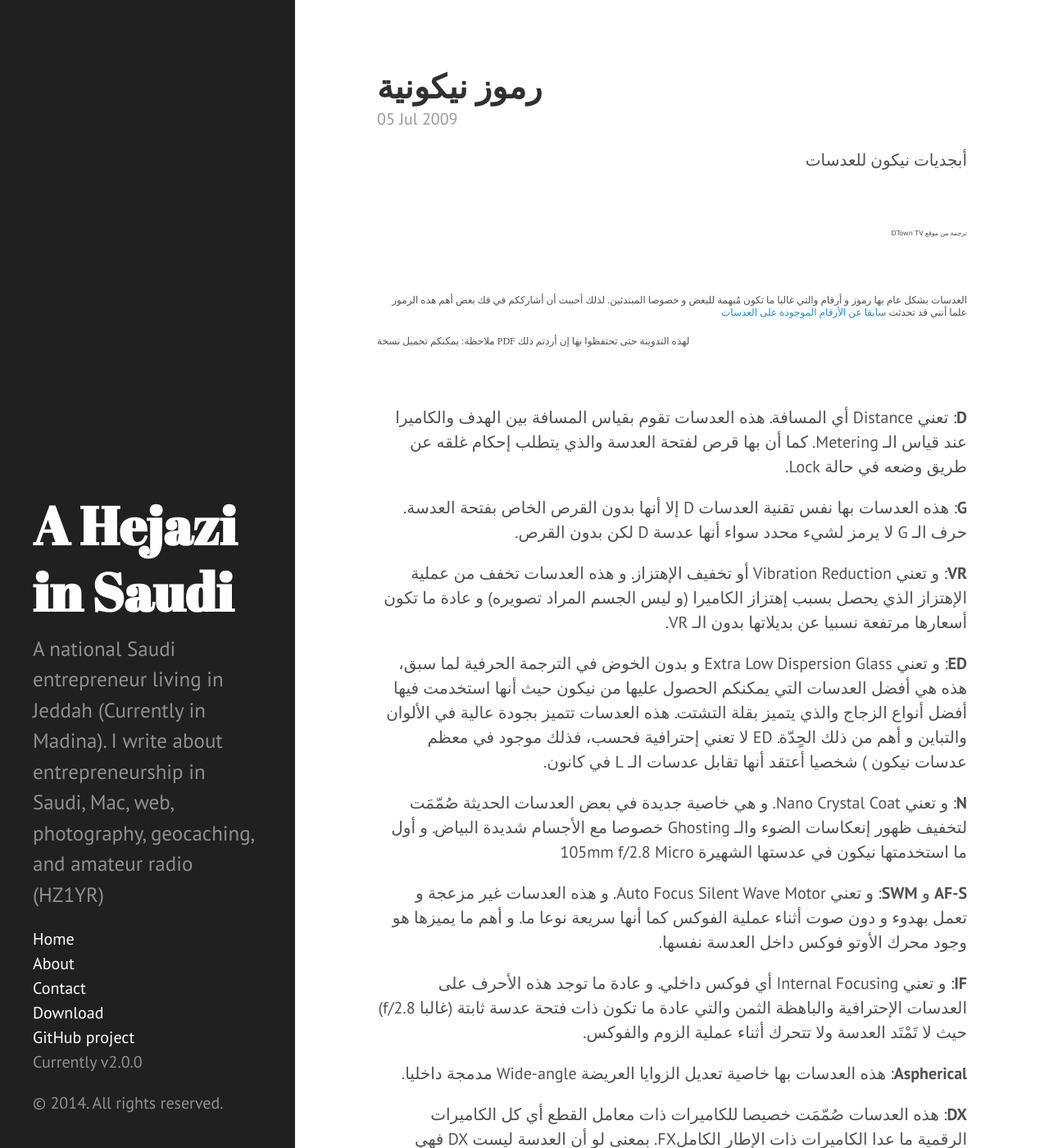
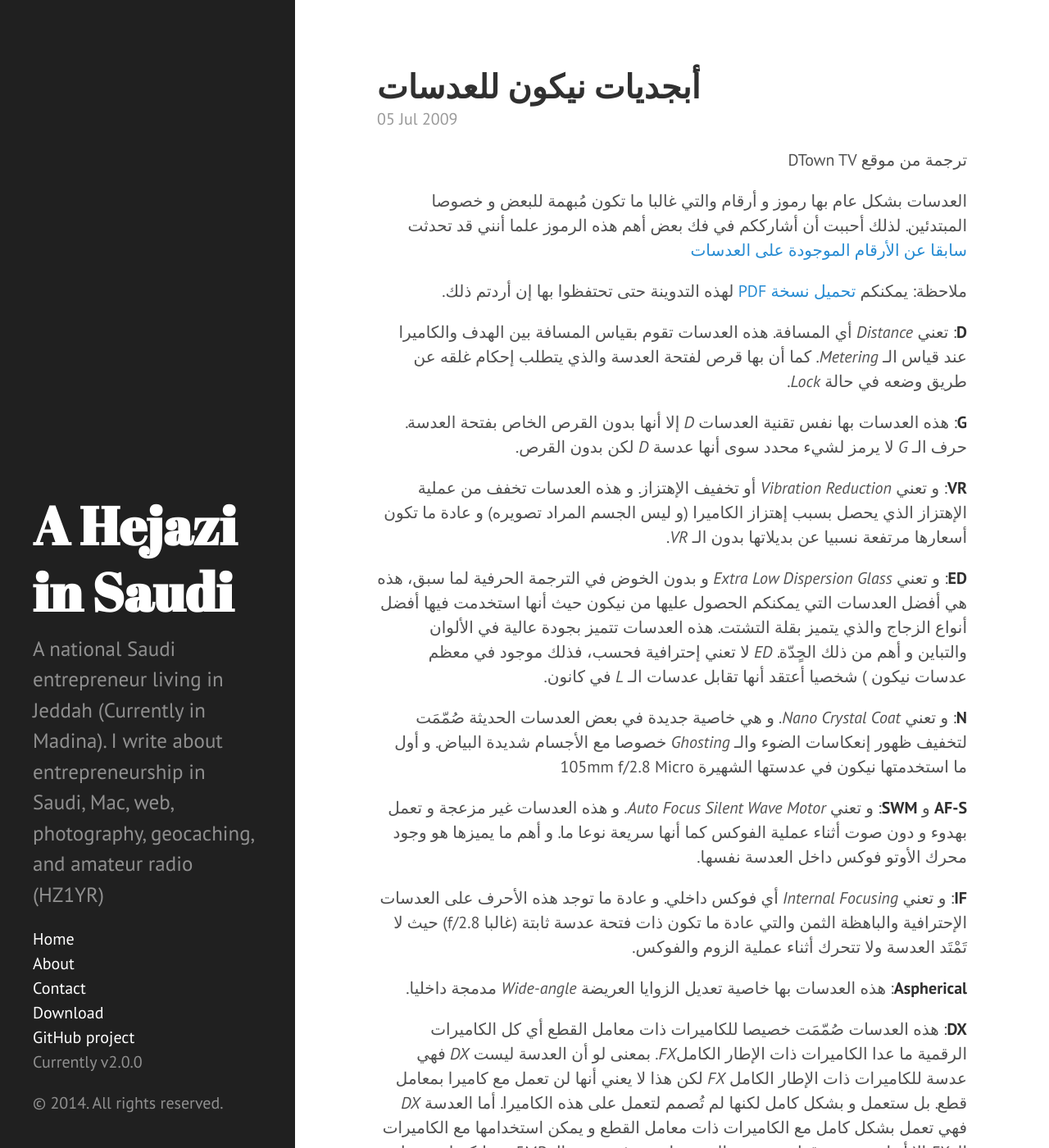
Before and after one commit to yraffah/yraffah.github.io, a Jekyll site: the page built from _posts/2009-07-05-nikon-nikkor-lens-acronym-guide.md, in a window 1280 px wide and 1400 px high. Shown: the whole window at 82% size. Built offline with Jekyll 4.4.1, drawn with Linux system fonts in a browser that asks for light colours; comment, search, counter and statistics services are not loaded; some of the changed text lies outside the part shown.

Commit message:
Added the redirect gem to _config.yml Fixed the two posts of photography and lenses Added a new PDF file

```diff
--- a/_config.yml
+++ b/_config.yml
@@ -16,6 +16,9 @@ author:
   name: "Yousef Raffa"
   email: "YRaffah@gmail.com"
   url: https://twitter.com/yraffah
+
+gems:
+  - jekyll-redirect-from
 
 # Custom vars
 version:          2.0.0
--- a/_posts/2009-07-05-nikon-nikkor-lens-acronym-guide.md
+++ b/_posts/2009-07-05-nikon-nikkor-lens-acronym-guide.md
@@ -1,24 +1,33 @@
 ---
 layout: post
-title: !binary |-
-  INix2YXZiNiyINmG2YrZg9mI2YbZitip
+title: أبجديات نيكون للعدسات
 created: 1246785342
+category: photography
+tags: [nikon, lenses]
+sitemap:
+  lastmod: 2014-06-07
+  priority: 0.7
+  changefreq: monthly
+  exclude: 'no'
 ---
-<p style="direction: rtl; text-align: right;"><span style="font-family: 'Geeza Pro';">أبجديات نيكون للعدسات</span></p><br />
-<p dir="rtl" style="text-align: right; font: 8.0px Geeza Pro">ترجمة من موقع <span style="font: 8.0px Verdana">DTown TV</span></p>
-<p></p> <br />
-<p dir="rtl" style="text-align: right; font: 12.0px Geeza Pro">العدسات بشكل عام بها رموز و أرقام والتي غالبا ما تكون مُبهمة للبعض و خصوصا المبتدئين. لذلك أحببت أن أشارككم في فك بعض أهم هذه الرموز علما أنني قد تحدثت <a href="http://yousef.raffah.com/node/154">سابقا عن الأرقام الموجودة على العدسات</a></p>
-<p style="font: 12.0px Geeza Pro; min-height: 15.0px">ملاحظة: يمكنكم تحميل نسخة PDF لهذه التدوينة حتى تحتفظوا بها إن أردتم ذلك<br /></p>
-<p></p> <br />
-<p dir="rtl" style="text-align: right;"><b>D</b>: تعني Distance أي المسافة. هذه العدسات تقوم بقياس المسافة بين الهدف والكاميرا عند قياس الـ Metering. كما أن بها قرص لفتحة العدسة والذي يتطلب إحكام غلقه عن طريق وضعه في حالة Lock.</p>
+
+<p style="direction:rtl;">ترجمة من موقع DTown TV</p>
+
+<p style="direction:rtl;">العدسات بشكل عام بها رموز و أرقام والتي غالبا ما تكون مُبهمة للبعض و خصوصا المبتدئين. لذلك أحببت أن أشارككم في فك بعض أهم هذه الرموز علما أنني قد تحدثت <a href="{{% post_url 2007-04-16-types-of-lenses %}}">سابقا عن الأرقام الموجودة على العدسات</a></p>
+
+<p style="direction:rtl;">ملاحظة: يمكنكم <a href="{{ base.url }}/assets/files/Nikon-nikkor-lens-acronym-guide.pdf">تحميل نسخة PDF</a> لهذه التدوينة حتى تحتفظوا بها إن أردتم ذلك.</p>
+
+<p style="direction:rtl;"><strong>D</strong>: تعني <em>Distance</em> أي المسافة. هذه العدسات تقوم بقياس المسافة بين الهدف والكاميرا عند قياس الـ <em>Metering</em>. كما أن بها قرص لفتحة العدسة والذي يتطلب إحكام غلقه عن طريق وضعه في حالة <em>Lock</em>.</p>
 <!--break-->
-<p dir="rtl" style="text-align: right;"><b>G</b>: هذه العدسات بها نفس تقنية العدسات D إلا أنها بدون القرص الخاص بفتحة العدسة. حرف الـ G لا يرمز لشيء محدد سواء أنها عدسة D لكن بدون القرص.</p>
-<p dir="rtl" style="text-align: right;"><b>VR</b>: و تعني Vibration Reduction أو تخفيف الإهتزاز. و هذه العدسات تخفف من عملية الإهتزاز الذي يحصل بسبب إهتزاز الكاميرا (و ليس الجسم المراد تصويره) و عادة ما تكون أسعارها مرتفعة نسبيا عن بديلاتها بدون الـ VR.</p>
-<p dir="rtl" style="text-align: right;"><b>ED</b>: و تعني Extra Low Dispersion Glass و بدون الخوض في الترجمة الحرفية لما سبق، هذه هي أفضل العدسات التي يمكنكم الحصول عليها من نيكون حيث أنها استخدمت فيها أفضل أنواع الزجاج والذي يتميز بقلة التشتت. هذه العدسات تتميز بجودة عالية في الألوان والتباين و أهم من ذلك الحٍدّة. ED لا تعني إحترافية فحسب، فذلك موجود في معظم عدسات نيكون ) شخصيا أعتقد أنها تقابل عدسات الـ L في كانون.</p>
-<p dir="rtl" style="text-align: right;"><b>N</b>: و تعني Nano Crystal Coat. و هي خاصية جديدة في بعض العدسات الحديثة صُمّمَت لتخفيف ظهور إنعكاسات الضوء والـ Ghosting خصوصا مع الأجسام شديدة البياض. و أول ما استخدمتها نيكون في عدستها الشهيرة 105mm f/2.8 Micro</p>
-<p dir="rtl" style="text-align: right;"><b>AF-S</b> و <b>SWM</b>: و تعني Auto Focus Silent Wave Motor. و هذه العدسات غير مزعجة و تعمل بهدوء و دون صوت أثناء عملية الفوكس كما أنها سريعة نوعا ما. و أهم ما يميزها هو وجود محرك الأوتو فوكس داخل العدسة نفسها.</p>
-<p dir="rtl" style="text-align: right;"><b>IF</b>: و تعني Internal Focusing أي فوكس داخلي. و عادة ما توجد هذه الأحرف على العدسات الإحترافية والباهظة الثمن والتي عادة ما تكون ذات فتحة عدسة ثابتة (غالبا f/2.8) حيث لا تَمْتَد العدسة ولا تتحرك أثناء عملية الزوم والفوكس.</p>
-<p dir="rtl" style="text-align: right;"><b>Aspherical</b>: هذه العدسات بها خاصية تعديل الزوايا العريضة Wide-angle مدمجة داخليا.</p>
-<p dir="rtl" style="text-align: right;"><b>DX</b>: هذه العدسات صُمّمَت خصيصا للكاميرات ذات معامل القطع أي كل الكاميرات الرقمية ما عدا الكاميرات ذات الإطار الكاملFX. بمعنى لو أن العدسة ليست DX فهي عدسة للكاميرات ذات الإطار الكامل FX لكن هذا لا يعني أنها لن تعمل مع كاميرا بمعامل قطع. بل ستعمل و بشكل كامل لكنها لم تُصمم لتعمل على هذه الكاميرا. أما العدسة DX فهي تعمل بشكل كامل مع الكاميرات ذات معامل القطع و يمكن استخدامها مع الكاميرات الـ FX إلا أنها ستقوم بـ قطع جزء من الصورة لتصبح في حدود الـ 5MP ميجابكسل تقريبا و هذه الشكل يبين الفرق بينهما.</p>
-<p style="text-align: center;"><img src="http://yousef.raffah.com/uploads/dx_fx.jpg" alt="DX and FX" width="400px" /><br /></p>
-<p dir="rtl" style="text-align: center; font: 8.0px Geeza Pro">للمزيد حول عدسات نيكون و تقنياتها يمكنكم زيارة <a href="http://www.nikonimaging.com">موقع نيكون</a></p>
+
+<p style="direction:rtl;"><strong>G</strong>: هذه العدسات بها نفس تقنية العدسات <em>D</em> إلا أنها بدون القرص الخاص بفتحة العدسة. حرف الـ <em>G</em> لا يرمز لشيء محدد سوى أنها عدسة <em>D</em> لكن بدون القرص.</p>
+<p style="direction:rtl;"><strong>VR</strong>: و تعني <em>Vibration Reduction</em> أو تخفيف الإهتزاز. و هذه العدسات تخفف من عملية الإهتزاز الذي يحصل بسبب إهتزاز الكاميرا (و ليس الجسم المراد تصويره) و عادة ما تكون أسعارها مرتفعة نسبيا عن بديلاتها بدون الـ <em>VR</em>.</p>
+<p style="direction:rtl;"><strong>ED</strong>: و تعني <em>Extra Low Dispersion Glass</em> و بدون الخوض في الترجمة الحرفية لما سبق، هذه هي أفضل العدسات التي يمكنكم الحصول عليها من نيكون حيث أنها استخدمت فيها أفضل أنواع الزجاج والذي يتميز بقلة التشتت. هذه العدسات تتميز بجودة عالية في الألوان والتباين و أهم من ذلك الحٍدّة. <em>ED</em> لا تعني إحترافية فحسب، فذلك موجود في معظم عدسات نيكون ) شخصيا أعتقد أنها تقابل عدسات الـ <em>L</em> في كانون.</p>
+<p style="direction:rtl;"><strong>N</strong>: و تعني <em>Nano Crystal Coat</em>. و هي خاصية جديدة في بعض العدسات الحديثة صُمّمَت لتخفيف ظهور إنعكاسات الضوء والـ <em>Ghosting</em> خصوصا مع الأجسام شديدة البياض. و أول ما استخدمتها نيكون في عدستها الشهيرة 105mm f/2.8 Micro</p>
+<p style="direction:rtl;"><strong>AF-S</strong> و <strong>SWM</strong>: و تعني <em>Auto Focus Silent Wave Motor</em>. و هذه العدسات غير مزعجة و تعمل بهدوء و دون صوت أثناء عملية الفوكس كما أنها سريعة نوعا ما. و أهم ما يميزها هو وجود محرك الأوتو فوكس داخل العدسة نفسها.</p>
+<p style="direction:rtl;"><strong>IF</strong>: و تعني <em>Internal Focusing</em> أي فوكس داخلي. و عادة ما توجد هذه الأحرف على العدسات الإحترافية والباهظة الثمن والتي عادة ما تكون ذات فتحة عدسة ثابتة (غالبا f/2.8) حيث لا تَمْتَد العدسة ولا تتحرك أثناء عملية الزوم والفوكس.</p>
+<p style="direction:rtl;"><strong>Aspherical</strong>: هذه العدسات بها خاصية تعديل الزوايا العريضة <em>Wide-angle</em> مدمجة داخليا.</p>
+<p style="direction:rtl;"><strong>DX</strong>: هذه العدسات صُمّمَت خصيصا للكاميرات ذات معامل القطع أي كل الكاميرات الرقمية ما عدا الكاميرات ذات الإطار الكامل<em>FX</em>. بمعنى لو أن العدسة ليست <em>DX</em> فهي عدسة للكاميرات ذات الإطار الكامل <em>FX</em> لكن هذا لا يعني أنها لن تعمل مع كاميرا بمعامل قطع. بل ستعمل و بشكل كامل لكنها لم تُصمم لتعمل على هذه الكاميرا. أما العدسة <em>DX</em> فهي تعمل بشكل كامل مع الكاميرات ذات معامل القطع و يمكن استخدامها مع الكاميرات الـ <em>FX</em> إلا أنها ستقوم بـ قطع جزء من الصورة لتصبح في حدود الـ 5MP ميجابكسل تقريبا و هذه الشكل يبين الفرق بينهما.</p>
+<img src="http://yousef.raffah.com/uploads/dx_fx.jpg" alt="DX and FX" width="400px" style="margin:0 auto;" />
+
+<p dir="rtl" style="text-align: center;">للمزيد حول عدسات نيكون و تقنياتها يمكنكم زيارة <a href="http://www.nikonimaging.com">موقع نيكون</a></p>
```
Also changed, not shown: _posts/2007-04-16-types-of-lenses.md (+7 -0 lines), 1 other file.
